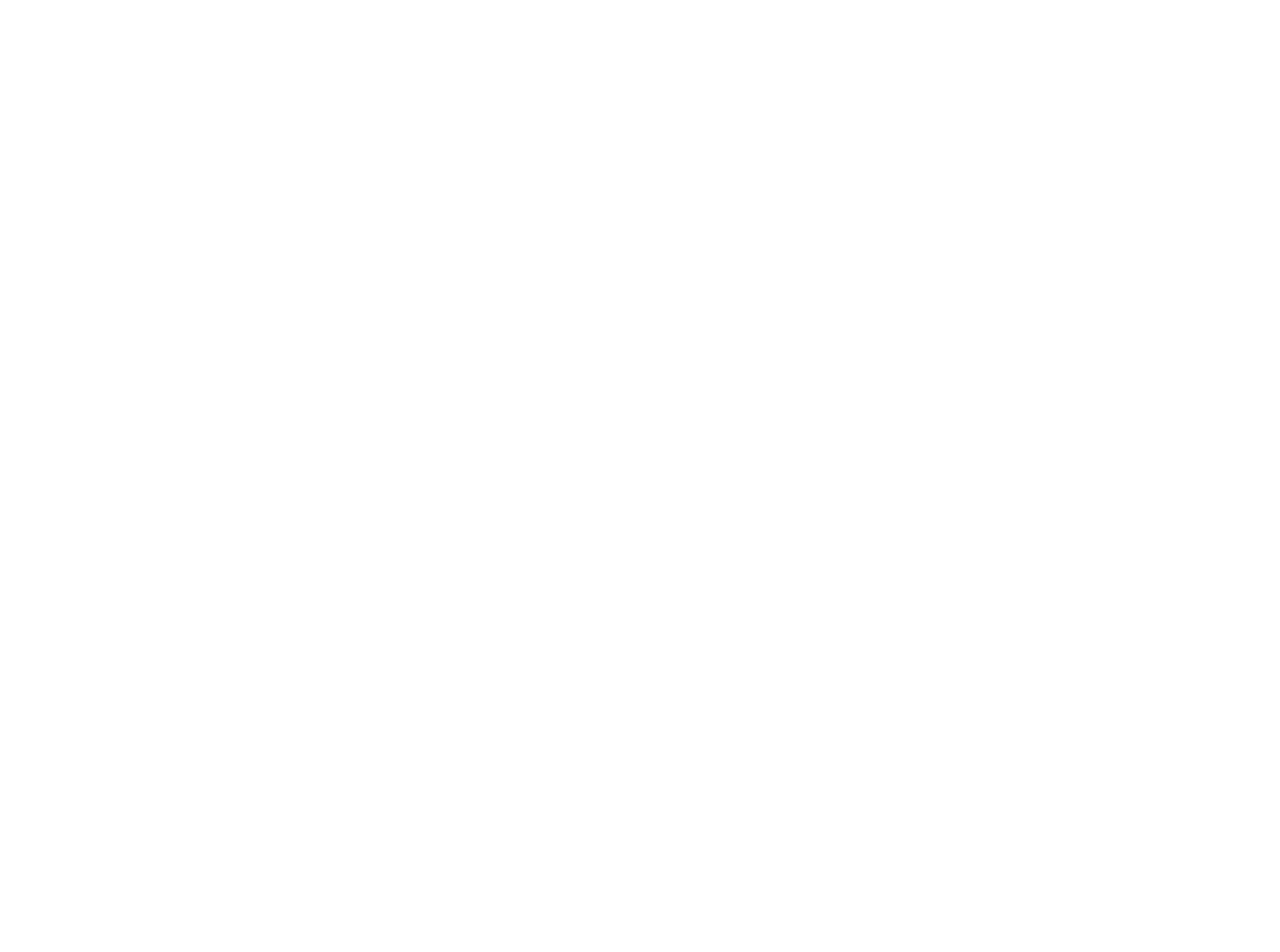
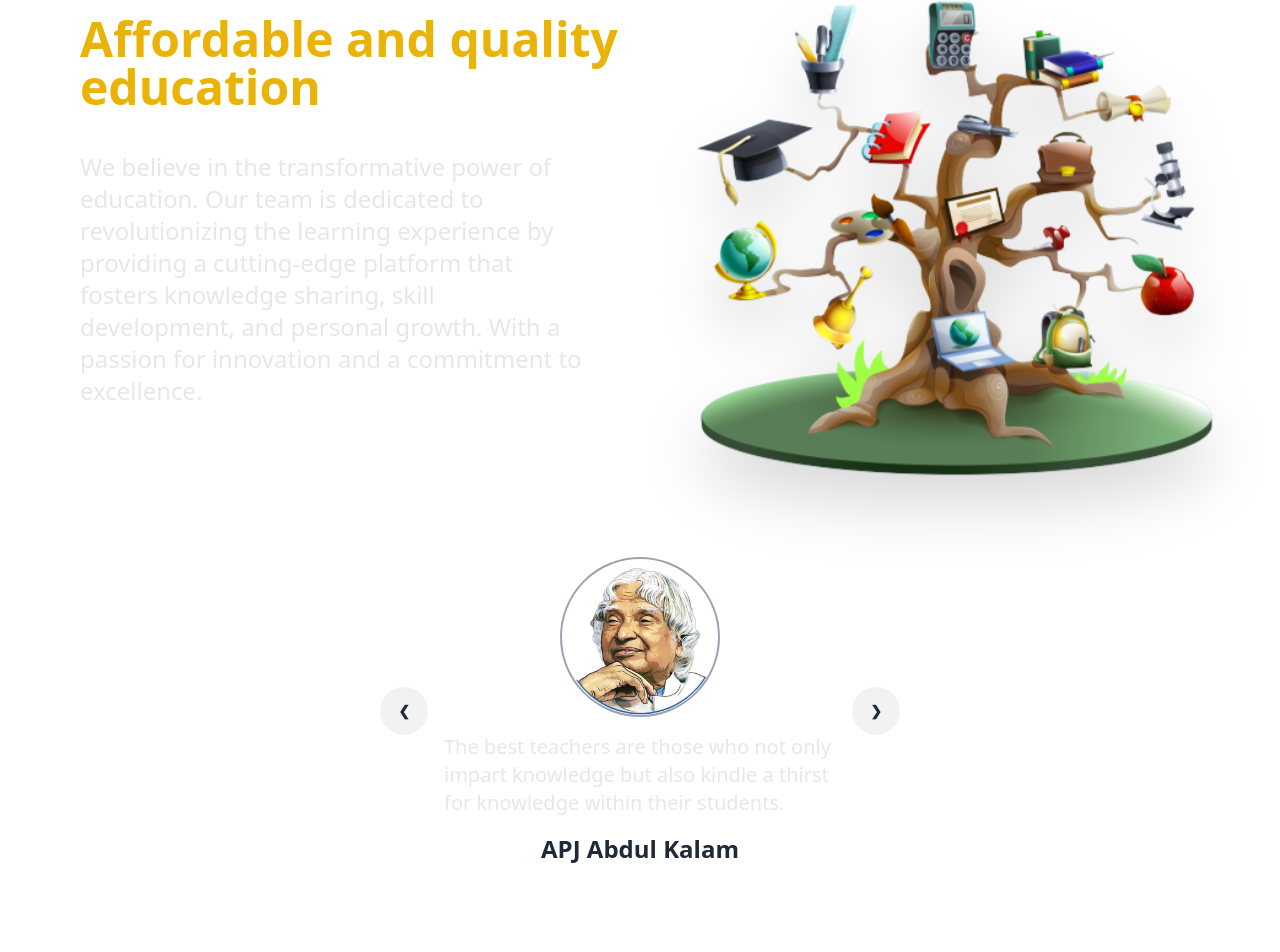
Before and after one commit to 0xmohitsen/lms-frontend, a React (Vite) app: page /about in a window 1280 px wide. Before the commit this address had no page. Shown: the part 134-1086 px from the top of the page. Before the commit the page ends 800 px from the top, so only its background shows below. Built offline with nearby package versions, Linux system fonts and the light colour scheme.

Commit message:
Added about us page

```diff
--- a/src/App.jsx
+++ b/src/App.jsx
@@ -1,13 +1,15 @@
 import './App.css';
 
+import Aboutus from './pages/Aboutus';
+import { Route, Routes } from 'react-router-dom';
 import Home from './pages/Home';
-import { Route, Routes } from 'react-router-dom';
 
 function App() {
 
   return (
     <Routes>
       <Route path='/' element={<Home/>} />
+      <Route path='/about' element={<Aboutus/>} />
     </Routes>
   )
 }
--- /dev/null
+++ b/src/pages/Aboutus.jsx
@@ -0,0 +1,72 @@
+import HomeLayout from "../layouts/HomeLayout";
+import aboutMainImage from '../assets/Images/aboutMainImage.png';
+import apj from '../assets/Images/apj.png';
+import billGates from '../assets/Images/billGates.png';
+import nelsonMandela from '../assets/Images/nelsonMandela.png';
+import steveJobs from '../assets/Images/steveJobs.png';
+function Aboutus(){
+    return (
+        <HomeLayout>
+            <div className="flex flex-col items-center justify-center py-20 px-20 gap-10">
+                <div className="space-y-10 flex items-center justify-center gap-20">
+                    <div className="w-1/2 flex flex-col gap-10 justify-center">
+                        <h1 className="text-5xl text-yellow-500 font-semibold">Affordable and quality education</h1>
+                        <p className="text-2xl text-gray-200 w-[92%] scale">We believe in the transformative power of education. Our team is dedicated to revolutionizing the learning experience by providing a cutting-edge platform that fosters knowledge sharing, skill development, and personal growth. With a passion for innovation and a commitment to excellence.</p>
+                    </div>
+
+                    <div>
+                        <img className="scale-125 drop-shadow-2xl" src={aboutMainImage} alt="about page" />
+                    </div>
+                </div>
+
+                <div className="carousel w-1/2 my-10 mx-auto">
+                    <div id="slide1" className="carousel-item relative w-full">
+                        <div className="flex flex-col items-center justify-center gap-4 px-[15%]">
+                        <img src={apj} className="w-40 rounded-full border-2 border-gray-400" />
+                        <p className="text-xl text-gray-200">The best teachers are those who not only impart knowledge but also kindle a thirst for knowledge within their students.</p>
+                        <h3 className="text-2xl font-semibold">APJ Abdul Kalam</h3>
+                        <div className="absolute flex justify-between transform -translate-y-1/2 left-5 right-5 top-1/2">
+                        <a href="#slide4" className="btn btn-circle">❮</a>
+                        <a href="#slide2" className="btn btn-circle">❯</a>
+                        </div>
+                        </div>
+                    </div>
+                    <div id="slide2" className="carousel-item relative w-full">
+                        <div className="flex flex-col items-center justify-center gap-4 px-[15%]">
+                        <img src={billGates} className="w-40 rounded-full border-2 border-gray-400" />
+                        <p className="text-xl text-gray-200">Success is a lousy teacher. It seduce smart people to thinking they can't lose</p>
+                        <h3 className="text-2xl font-semibold">Bill Gates</h3>
+                        <div className="absolute flex justify-between transform -translate-y-1/2 left-5 right-5 top-1/2">
+                        <a href="#slide1" className="btn btn-circle">❮</a>
+                        <a href="#slide3" className="btn btn-circle">❯</a>
+                        </div>
+                        </div>
+                    </div>
+                    <div id="slide3" className="carousel-item relative w-full">
+                        <div className="flex flex-col items-center justify-center gap-4 px-[15%]">
+                        <img src={nelsonMandela} className="w-40 rounded-full border-2 border-gray-400" />
+                        <p className="text-xl text-gray-200">Education is the most powerful weapon which you can use to change the world.</p>
+                        <h3 className="text-2xl font-semibold">Nelson Mandela</h3>
+                        <div className="absolute flex justify-between transform -translate-y-1/2 left-5 right-5 top-1/2">
+                        <a href="#slide2" className="btn btn-circle">❮</a>
+                        <a href="#slide4" className="btn btn-circle">❯</a>
+                        </div>
+                        </div>
+                    </div>
+                    <div id="slide4" className="carousel-item relative w-full">
+                        <div className="flex flex-col items-center justify-center gap-4 px-[15%]">
+                        <img src={steveJobs} className="w-40 rounded-full border-2 border-gray-400" /><p className="text-xl text-gray-200">I'm a very big believer in equal opportunity as opposed to equal outcome.</p>
+                        <h3 className="text-2xl font-semibold">Steve Jobs</h3>
+                        <div className="absolute flex justify-between transform -translate-y-1/2 left-5 right-5 top-1/2">
+                        <a href="#slide3" className="btn btn-circle">❮</a>
+                        <a href="#slide1" className="btn btn-circle">❯</a>
+                        </div>
+                        </div>
+                    </div>
+                </div>
+            </div>
+        </HomeLayout>
+    );
+}
+
+export default Aboutus;
```
Also changed, not shown: src/assets/Images/aboutMainImage.png (added).
